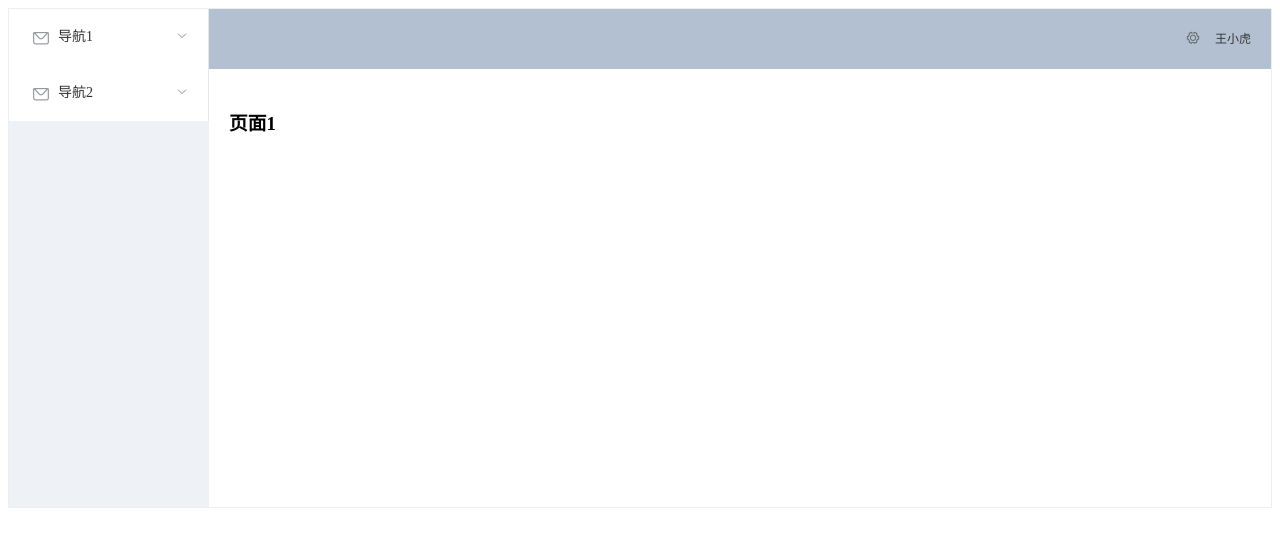
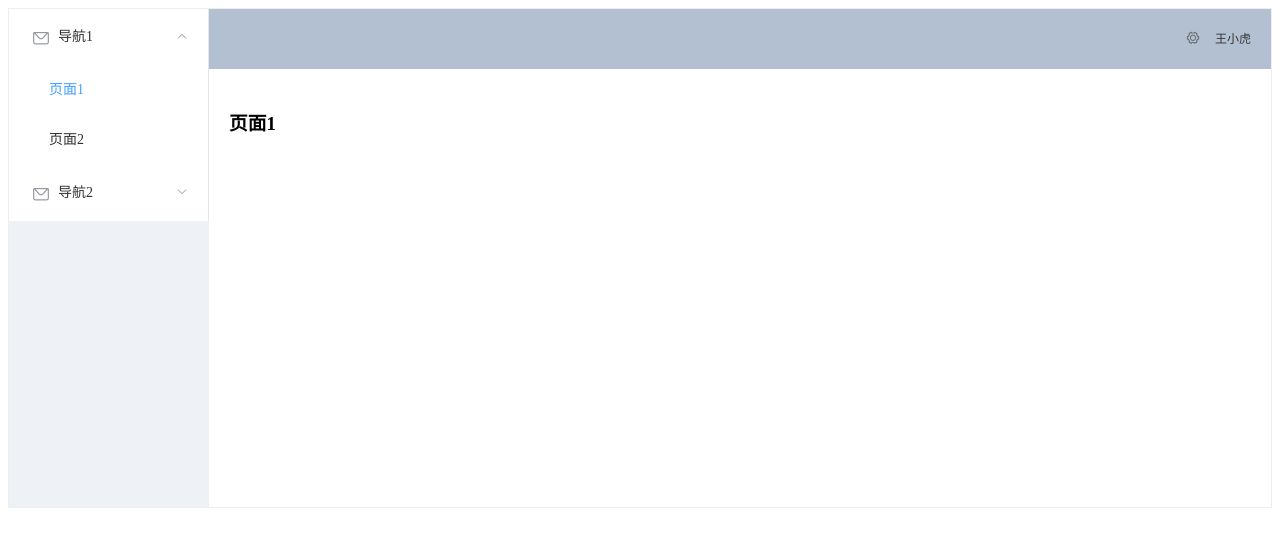
Before and after one commit to GDUFZXP/vue-starter, a Vue app: page /pageOne in a window 1280 px wide. Shown: the top 546 px of the page. Built offline with nearby package versions, Linux system fonts and the light colour scheme.

Commit message:
默认展开第一级菜单

```diff
--- a/src/views/Index.vue
+++ b/src/views/Index.vue
@@ -14,7 +14,7 @@
                 <!--            <el-menu-item index="2-2">选项4</el-menu-item>-->
                 <!--          </el-submenu>-->
                 <!--        </el-menu>-->
-                <el-menu router>
+                <el-menu router :default-openeds="['0']">
                     <el-submenu v-for="(item, index) in $router.options.routes" :index="index+''">
                         <template slot="title"><i class="el-icon-message"></i>{{item.name}}</template>
                         <el-menu-item :class="$route.path == subItem.path ? 'is-active' : ''" v-for="(subItem, subIndex) in item.children" :index="subItem.path">{{subItem.name}}</el-menu-item>
```
